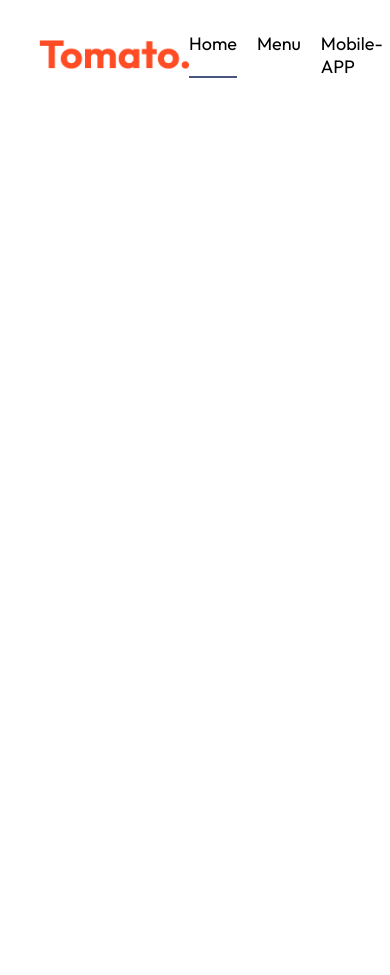
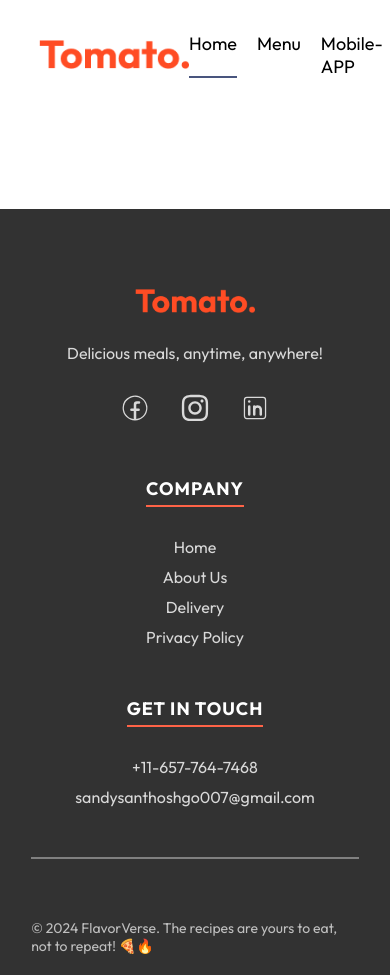
Before and after one commit to santhoshham/sample, a React (Create React App) app: page /Order in a window 390 px wide. Shown: the top 975 px of the page. Before the commit the page ends 844 px from the top, so only its background shows below. Built offline with nearby package versions, Linux system fonts and the light colour scheme.

Commit message:
updated foodlistobject

```diff
--- a/src/App.js
+++ b/src/App.js
@@ -5,9 +5,10 @@ import { Route, Routes } from 'react-router-dom';
 import Home from './Components/Home'
 import Cart from './Components/Cart'
 import Placeorder from './Components/Placeorder'
-
+import Footer from './Components/Footer/Footer';
 export default function App() {
   return (
+    <>
     <div className="App">
       <Navbar />
 
@@ -17,5 +18,7 @@ export default function App() {
          <Route path='/Order' element={<Placeorder/>} />
       </Routes>
     </div>
+    <Footer />
+    </>
   );
 }
--- a/src/Assets/Images.js
+++ b/src/Assets/Images.js
@@ -166,7 +166,7 @@ export const food_list = [
       image: food_9,
       price: 4,
       description: "Rich chocolate cake with creamy frosting.",
-      category: "Desserts",
+      category: "Deserts",
       rating: 4.8,
     },
     {
@@ -175,7 +175,7 @@ export const food_list = [
       image: food_10,
       price: 6,
       description: "Classic cheesecake with a graham cracker crust.",
-      category: "Desserts",
+      category: "Deserts",
       rating: 4.9,
     },
     {
@@ -184,7 +184,7 @@ export const food_list = [
       image: food_11,
       price: 3,
       description: "Decadent brownie with a rich chocolate flavor.",
-      category: "Desserts",
+      category: "Deserts",
       rating: 4.4,
     },
     {
@@ -193,7 +193,7 @@ export const food_list = [
       image: food_12,
       price: 6,
       description: "A delightful tart with seasonal fruits and custard.",
-      category: "Desserts",
+      category: "Deserts",
       rating: 4.6,
     },
     {
@@ -202,7 +202,7 @@ export const food_list = [
       image: food_13,
       price: 8,
       description: "Classic club sandwich with turkey, bacon, lettuce, and tomato.",
-      category: "Sandwiches",
+      category: "Sandwich",
       rating: 4.5,
     },
     {
@@ -211,7 +211,7 @@ export const food_list = [
       image: food_14,
       price: 7,
       description: "Bacon, lettuce, and tomato on toasted bread.",
-      category: "Sandwiches",
+      category: "Sandwich",
       rating: 4.2,
     },
     {
@@ -220,7 +220,7 @@ export const food_list = [
       image: food_15,
       price: 5,
       description: "A warm, gooey grilled cheese sandwich.",
-      category: "Sandwiches",
+      category: "Sandwich",
       rating: 4.0,
     },
     {
@@ -229,7 +229,7 @@ export const food_list = [
       image: food_16,
       price: 6,
       description: "Egg salad on fresh bread, seasoned with herbs.",
-      category: "Sandwiches",
+      category: "Sandwich",
       rating: 4.3,
     },
     {
--- a/src/Components/Fooddisplay/FoodDisplay.js
+++ b/src/Components/Fooddisplay/FoodDisplay.js
@@ -10,9 +10,9 @@ function FoodDisplay({category}) {
             <h2>Top dishes near you</h2>
             <div className='food-display-list'>
                 {food_list.map((item,index)=>{
-                    return(
-                        <Fooditem key={index} id={item.id} name={item.name} description={item.description} price={item.price} image={item.image} rating={item.rating}/>
-                    )
+                    if(category==='All' || category===item.category){
+                        return <Fooditem key={index} id={item._id} name={item.name} description={item.description} price={item.price} image={item.image} rating={item.rating}/>
+                    }
                 })}
             </div>
         </div>
--- a/src/Components/Fooddisplay/Fooditem.js
+++ b/src/Components/Fooddisplay/Fooditem.js
@@ -25,21 +25,21 @@ function Fooditem({ id, name, price, description, image, rating }) {
                 <img onClick={()=> setItemCount(prev=>prev+1)} src={<CiCirclePlus />} alt=''/>
                 </div>
         }*/}
-        {!itemCount ? (
+        {!CarItems[id] ? (
           <CiCirclePlus
             className="add-icon"
-            onClick={() => setItemCount((prev) => prev + 1)} size={30}
+            onClick={() =>addToCart(id)} size={30}
           />
         ) : (
           <div className="food-item-counter">
             <CiCircleMinus
               className="counter-icon"
-              onClick={() => setItemCount((prev) => Math.max(prev - 1, 0))} color='red' size={30}
+              onClick={() => removeFromCart(id)} color='red' size={30}
             />
-            <p>{itemCount}</p>
+            <p>{CarItems[id]}</p>
             <CiCirclePlus
               className="counter-icon"
-              onClick={() => setItemCount((prev) => prev + 1)} color='green' size={30}
+              onClick={() => addToCart(id)} color='green' size={30}
             />
           </div>
         )}
--- /dev/null
+++ b/src/Components/Footer/Footer.css
@@ -0,0 +1,155 @@
+/*.footer{
+    color: #d9d9d9;
+    background-color: #323232;
+    display: flex;
+    flex-direction: column;
+    align-items: center;
+    gap: 20px;
+    padding: 20px 8vw;
+    padding-top: 80px;
+    margin-top: 100px;
+}
+.footer-content{
+    width: 100%;
+    display: grid;
+    grid-template-columns: 2fr 1fr 1fr;
+    gap: 80px;
+}
+.footer-content-right , .footer-content-left , .footer-content-center{
+    display: flex;
+    flex-direction: column;
+    align-items: start;
+    gap: 20px;
+}
+.footer-content-right li, .footer-content-left li , .footer-content-center li{
+   list-style: none;
+   margin-bottom: 10px;
+   cursor: pointer;
+}
+.footer-content-right h2, .footer-content-center h2{
+   color: white;
+ }
+ .social-icon{
+    width: 40px;
+    margin-right: 15px;
+ }
+ .footer hr{
+    width: 100%;
+    height: 2px;
+    margin: 20px 0;
+    background-color: gray;
+    border: none;
+ }
+*/
+/* Footer Styling */
+.footer {
+    color: #d9d9d9;
+    background-color: #323232;
+    display: flex;
+    flex-direction: column;
+    align-items: center;
+    gap: 20px;
+    padding: 20px 8vw;
+    padding-top: 80px;
+    margin-top: 100px;
+    font-family: Arial, sans-serif;
+  }
+
+  .footer-content {
+    width: 100%;
+    display: grid;
+    grid-template-columns: 2fr 1fr 1fr;
+    gap: 80px;
+  }
+
+  .footer-content-right,
+  .footer-content-left,
+  .footer-content-center {
+    display: flex;
+    flex-direction: column;
+    align-items: start;
+    gap: 20px;
+  }
+
+  .footer-content-right li,
+  .footer-content-left li,
+  .footer-content-center li {
+    list-style: none;
+    margin-bottom: 10px;
+    cursor: pointer;
+    font-size: 16px;
+    transition: color 0.3s ease;
+  }
+
+  /* Header Styling */
+  .footer-content-right h2,
+  .footer-content-center h2 {
+    color: white;
+    font-size: 18px;
+    font-weight: bold;
+    margin-bottom: 10px;
+    text-transform: uppercase;
+    letter-spacing: 1px;
+    border-bottom: 2px solid #ff6347; /* Tomato color */
+    padding-bottom: 5px;
+  }
+
+  /* Social Media Icons */
+  .social-icon {
+    width: 40px;
+    margin-right: 15px;
+    cursor: pointer;
+    transition: transform 0.3s ease, color 0.3s ease;
+  }
+
+  .social-icon:hover {
+    transform: scale(1.2);
+    color: #ff6347; /* Tomato color */
+  }
+
+  /* Hover effects for footer links */
+  .footer-content-right li:hover,
+  .footer-content-left li:hover,
+  .footer-content-center li:hover {
+    color: #ff6347; /* Tomato color */
+  }
+
+  /* Footer Divider */
+  .footer hr {
+    width: 100%;
+    height: 2px;
+    margin: 20px 0;
+    background-color: gray;
+    border: none;
+  }
+
+  /* Footer Copyright */
+  .footer-copyright {
+    font-size: 14px;
+    color: #bfbfbf;
+    margin-top: 20px;
+  }
+
+  /* Responsive Design */
+  @media (max-width: 768px) {
+    .footer-content {
+      grid-template-columns: 1fr; /* Stack content vertically */
+      gap: 40px;
+    }
+
+    .footer-content-left,
+    .footer-content-center,
+    .footer-content-right {
+      align-items: center; /* Center content for mobile view */
+      text-align: center;
+    }
+
+    .footer-content-left img {
+      width: 120px;
+      margin-bottom: 10px;
+    }
+
+    .social-icon {
+      margin: 10px;
+    }
+  }
--- /dev/null
+++ b/src/Components/Footer/Footer.js
@@ -0,0 +1,47 @@
+import React from 'react';
+import './Footer.css';
+import images from '../../Assets/Images';
+import { CiFacebook } from "react-icons/ci";
+import { FaInstagram } from "react-icons/fa";
+import { CiLinkedin } from "react-icons/ci";
+
+function Footer() {
+    return (
+        <div className='footer' id='footer'>
+            <div className='footer-content'>
+                <div className='footer-content-left'>
+                    <img src={images.logo} alt='Logo' />
+                    <p>Delicious meals, anytime, anywhere!</p>
+                    <div className="footer-social-icons">
+                        <CiFacebook className="social-icon" title="Facebook" size={30}/>
+                        <FaInstagram className="social-icon" title="Instagram" size={30}/>
+                        <CiLinkedin className="social-icon" title="LinkedIn" size={30}/>
+                    </div>
+                </div>
+                <div className='footer-content-center'>
+                    <h2>COMPANY</h2>
+                    <ul>
+                        <li>Home</li>
+                        <li>About Us</li>
+                        <li>Delivery</li>
+                        <li>Privacy Policy</li>
+                    </ul>
+                </div>
+                <div className='footer-content-right'>
+                    <h2> GET IN TOUCH</h2>
+                    <ul>
+                        <li>+11-657-764-7468</li>
+                        <li>
+                            <a href='mailto:sandysanthoshgo007@gmail.com'>sandysanthoshgo007@gmail.com</a>
+                        </li>
+                    </ul>
+                </div>
+            </div>
+           <hr/>
+    <p className='footer-copyright'>© 2024 FlavorVerse. The recipes are yours to eat, not to repeat! 🍕🔥</p>
+        </div>
+
+    );
+}
+
+export default Footer;
--- a/src/Context/StoreContext.js
+++ b/src/Context/StoreContext.js
@@ -19,7 +19,7 @@ const StoreContextProvider = (props) => {
     }
 
     useEffect(() => {
-        console.log(CarItems)
+        console.log(CarItems);
     }, [CarItems])
 
     const contextValue = {
--- a/src/ExploreMenu/ExploreMenu.css
+++ b/src/ExploreMenu/ExploreMenu.css
@@ -1,3 +1,4 @@
+/*
 .explore-menu{
     display: flex;
     flex-direction: column;
@@ -47,3 +48,71 @@
     padding: 2px;
 
 }
+*/
+
+.explore-menu {
+    display: flex;
+    flex-direction: column;
+    gap: 20px;
+}
+
+.explore-menu h1 {
+    color: #262626;
+    font-weight: 500;
+}
+
+.explore-menu-text {
+    max-width: 60%;
+    color: #808080;
+}
+
+.explore-menu-list {
+    display: flex;
+    justify-content: space-between;
+    align-items: center;
+    gap: 30px;
+    text-align: center;
+    margin: 20px 0px;
+    overflow-x: scroll;
+}
+
+.explore-menu-list::-webkit-scrollbar {
+    display: none;
+}
+
+.explore-menu-list-item img {
+    width: 7.5vw;
+    min-width: 80px;
+    cursor: pointer;
+    border-radius: 50%;
+    transition: 0.3s;
+}
+
+.explore-menu-list-item p {
+    margin-top: 10px;
+    color: #747474;
+    font-size: max(1.4vw, 16px);
+    cursor: pointer;
+}
+
+.explore-menu hr {
+    margin: 10px 0px;
+    height: 2px;
+    background-color: #e2e2e2;
+    border: none;
+}
+
+.explore-menu-list-item .active {
+    border: 4px solid tomato;
+    padding: 2px;
+    animation: heartbeat 2s linear infinite;
+}
+
+@keyframes heartbeat {
+    0%, 100% {
+        transform: scale(1);
+    }
+    50% {
+        transform: scale(1.1);
+    }
+}
```
Also changed, not shown: src/Components/APPCOMPONENT/appcomponent.js (added, +11 -0 lines), src/Components/APPCOMPONENT/appcomponent.css (added), src/ExploreMenu/ExploreMenu.js (line endings or trailing spaces).
